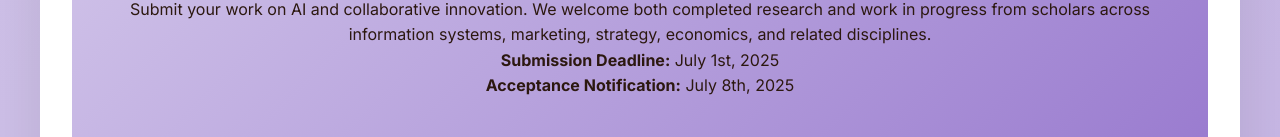
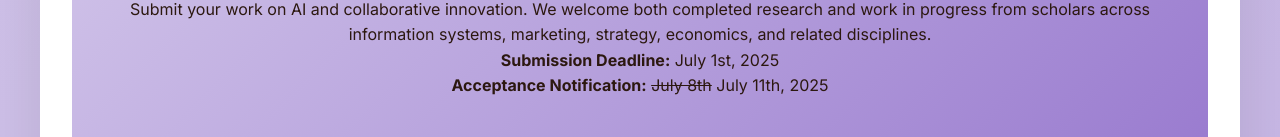
Before and after one commit to ai-conference/ai-conference.github.io, a plain HTML site: page index.html in a window 1280 px wide. Shown: the part 647-784 px from the top of the page. Drawn offline with Linux system fonts and the light colour scheme.

Commit message:
changing the notification date.

```diff
--- a/index.html
+++ b/index.html
@@ -519,7 +519,7 @@
                 <h2>Call for Participation</h2>
                 <p>Submit your work on AI and collaborative innovation. We welcome both completed research and work in progress from scholars across information systems, marketing, strategy, economics, and related disciplines.</p>
                 <p><strong>Submission Deadline:</strong> July 1st, 2025</p>
-                <p><strong>Acceptance Notification:</strong> July 8th, 2025</p>
+                <p><strong>Acceptance Notification:</strong> <s>July 8th</s> July 11th, 2025</p>
 
                 <div class="action-buttons">
                     <a href="https://forms.gle/ygEyBMDc1t8tr9B47" class="cta-button" target="_blank">Submit Your Work</a>
```
